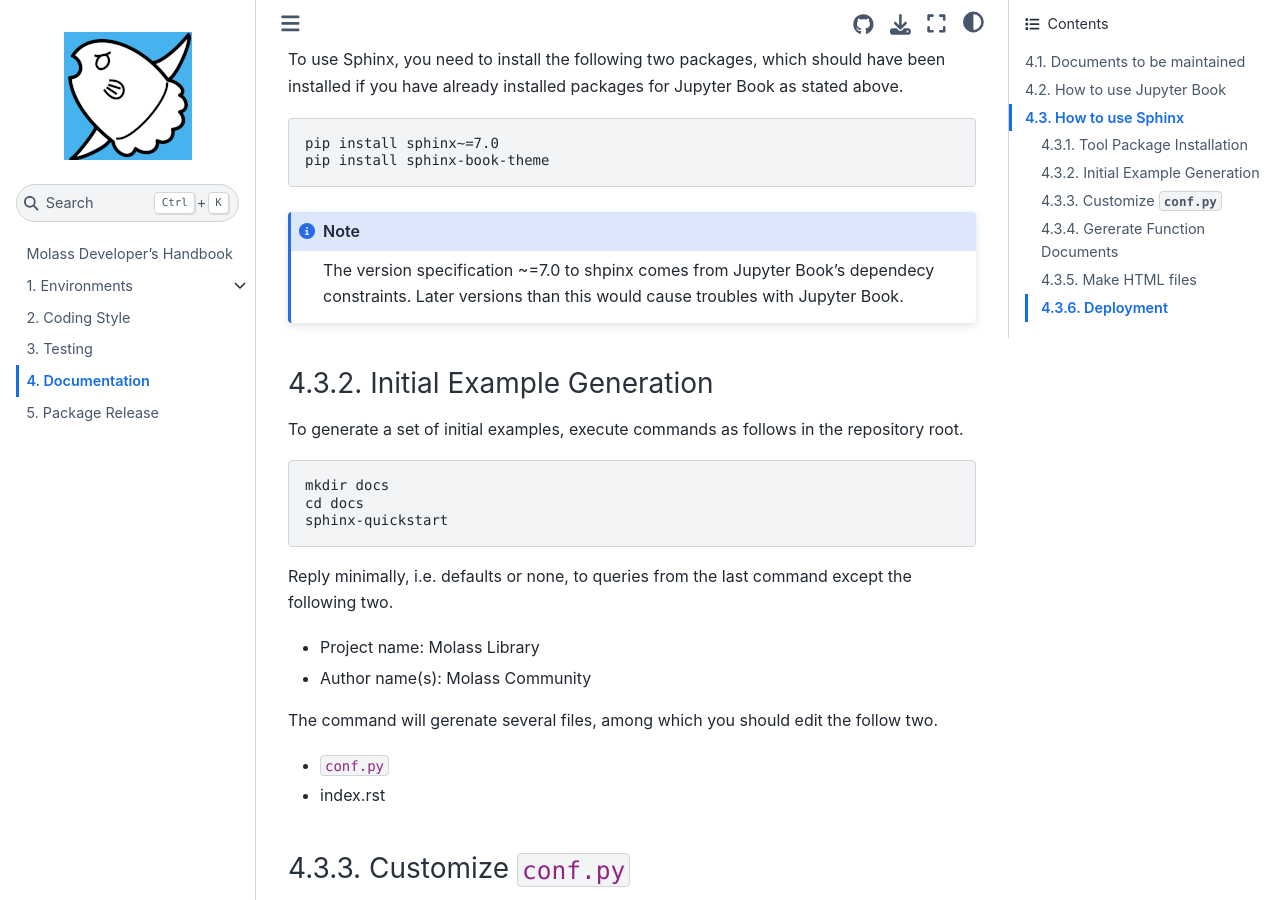
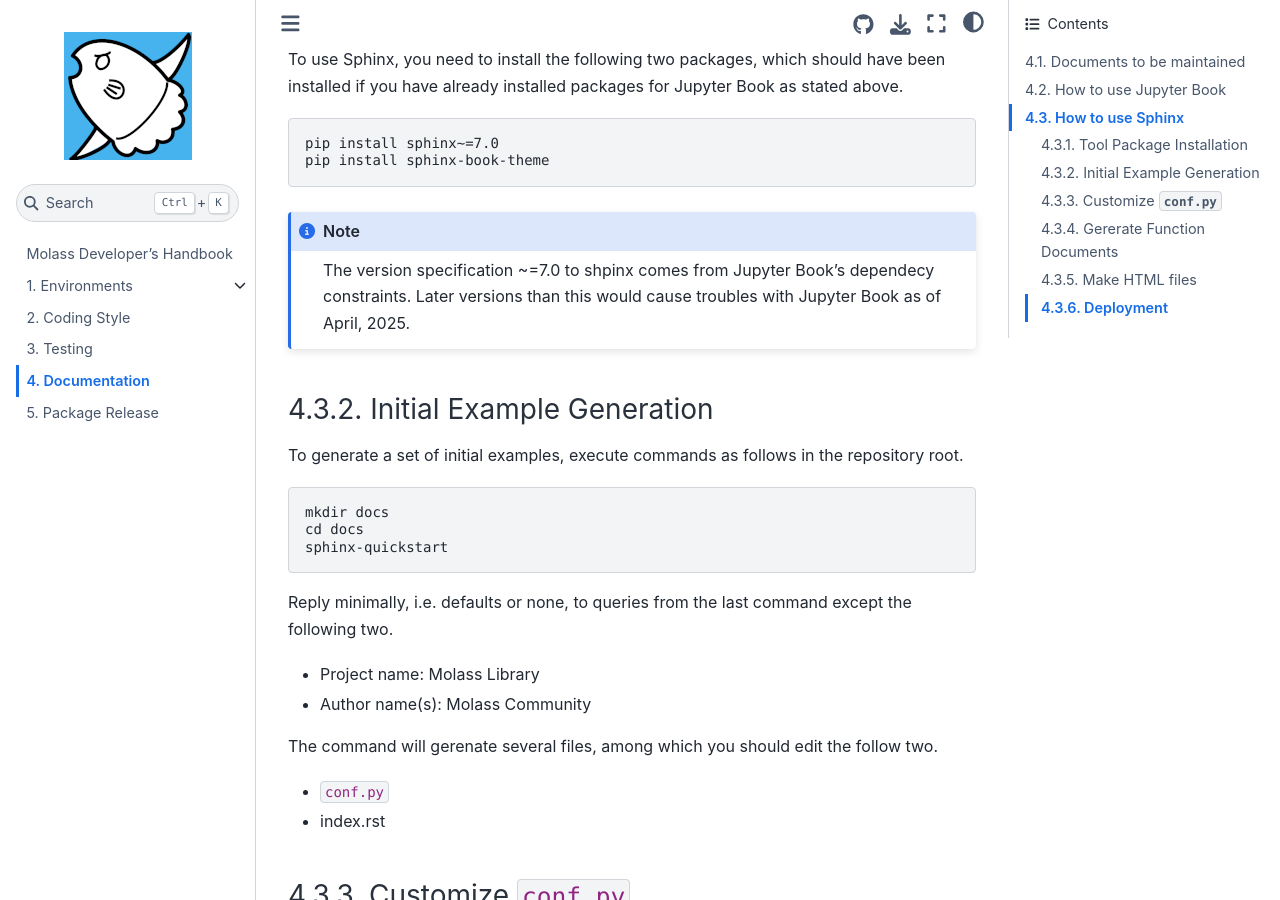
Before and after one commit to biosaxs-dev/molass-develop, a Jupyter Book: the page built from chapters/07/documentation.md, in a window 1280 px wide and 900 px high, scrolled down 3507 px. Built offline with Jupyter Book 1.0.4 settings and Sphinx 7.4.7 and the Sphinx Book theme 1.1.4, drawn with Linux system fonts in a browser that asks for light colours.

Commit message:
to be precise about timing

````diff
--- a/chapters/07/documentation.md
+++ b/chapters/07/documentation.md
@@ -123,7 +123,7 @@
 ```
 
 ```{note}
-The version specification ~=7.0 to shpinx comes from Jupyter Book's dependecy constraints. Later versions than this would cause troubles with Jupyter Book.
+The version specification ~=7.0 to shpinx comes from Jupyter Book's dependecy constraints. Later versions than this would cause troubles with Jupyter Book as of April, 2025.
 ```
 
 ### Initial Example Generation
````
